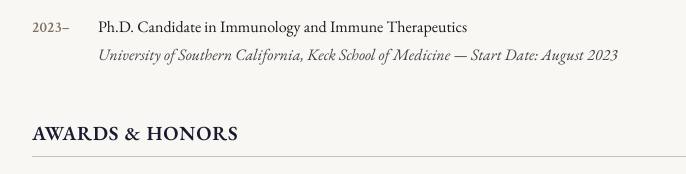
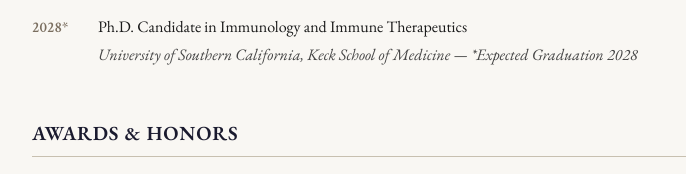
Before and after one commit to bdavidorf/published-works, a plain HTML site: page index.html in a window 1280 px wide. Shown: the part 443-617 px from the top of the page, 228-914 px from the left. Drawn offline with nearby package versions, Linux system fonts and the light colour scheme.

Commit message:
Revert PhD entry to expected graduation 2028

```diff
--- a/index.html
+++ b/index.html
@@ -252,10 +252,10 @@
         </span>
       </li>
       <li>
-        <span class="degree-year">2023&ndash;</span>
+        <span class="degree-year">2028*</span>
         <span class="degree-text">
           Ph.D. Candidate in Immunology and Immune Therapeutics<br>
-          <span class="institution">University of Southern California, Keck School of Medicine &mdash; Start Date: August 2023</span>
+          <span class="institution">University of Southern California, Keck School of Medicine &mdash; *Expected Graduation 2028</span>
         </span>
       </li>
     </ul>
```
